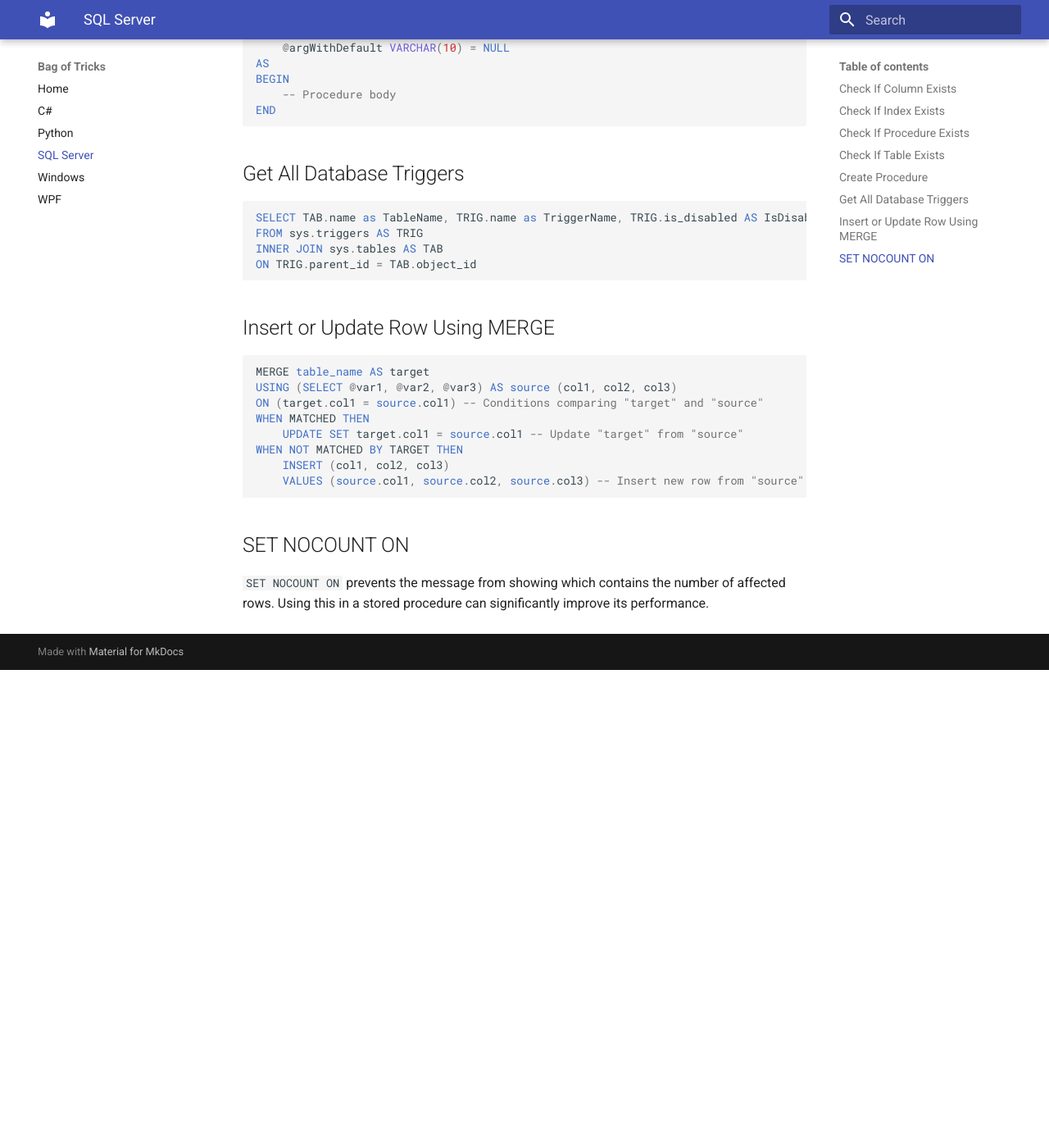
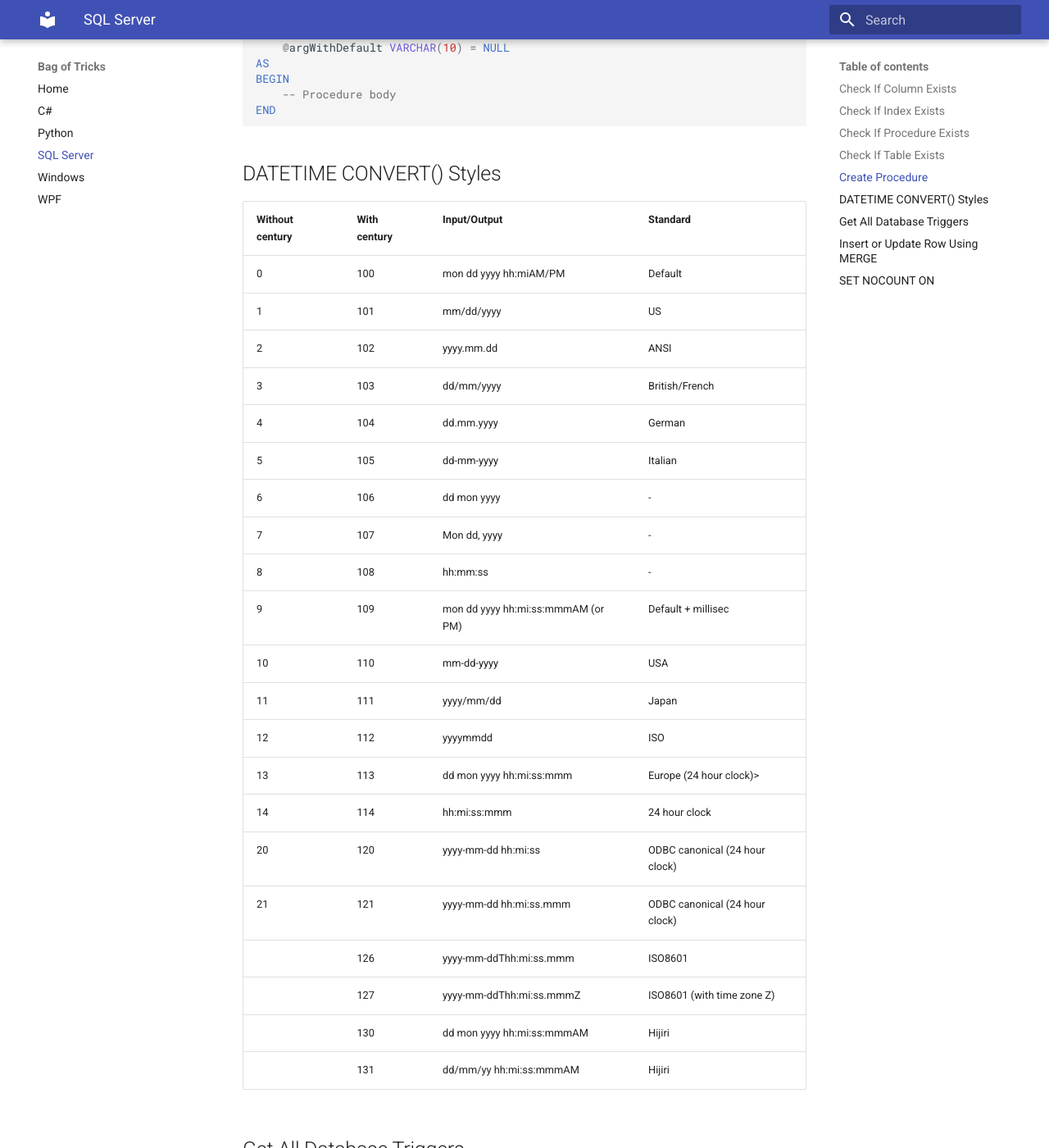
Before and after one commit to toasty-toast/notes, an MkDocs documentation site: the page built from docs/sql-server.md, in a window 1280 px wide and 1400 px high, scrolled down 983 px. Shown: the whole window at 82% size. Built offline with MkDocs 1.6.1 and Material for MkDocs 9.7.7, drawn with Linux system fonts in a browser that asks for light colours; before the commit the page ends 1800 px from its top, so only the background shows below that.

Commit message:
Add the SQL Server CONVERT() codes

````diff
--- a/docs/sql-server.md
+++ b/docs/sql-server.md
@@ -48,6 +48,32 @@
 END
 ```
 
+## DATETIME CONVERT() Styles
+
+|Without century|With century|Input/Output|Standard|
+|---------------|------------|------------|--------|
+|0|100|mon dd yyyy hh:miAM/PM|Default|
+|1|101|mm/dd/yyyy|US|
+|2|102|yyyy.mm.dd|ANSI|
+|3|103|dd/mm/yyyy|British/French|
+|4|104|dd.mm.yyyy|German|
+|5|105|dd-mm-yyyy|Italian|
+|6|106|dd mon yyyy|-|
+|7|107|Mon dd, yyyy|-|
+|8|108|hh:mm:ss|-|
+|9|109|mon dd yyyy hh:mi:ss:mmmAM (or PM)|Default + millisec|
+|10|110|mm-dd-yyyy|USA|
+|11|111|yyyy/mm/dd|Japan|
+|12|112|yyyymmdd|ISO|
+|13|113|dd mon yyyy hh:mi:ss:mmm|Europe (24 hour clock)>|
+|14|114|hh:mi:ss:mmm|24 hour clock|
+|20|120|yyyy-mm-dd hh:mi:ss|ODBC canonical (24 hour clock)|
+|21|121|yyyy-mm-dd hh:mi:ss.mmm|ODBC canonical (24 hour clock)|
+||126|yyyy-mm-ddThh:mi:ss.mmm|ISO8601|
+||127|yyyy-mm-ddThh:mi:ss.mmmZ|ISO8601 (with time zone Z)|
+||130|dd mon yyyy hh:mi:ss:mmmAM|Hijiri|
+||131|dd/mm/yy hh:mi:ss:mmmAM|Hijiri|
+
 ## Get All Database Triggers
 
 ```SQL
````
